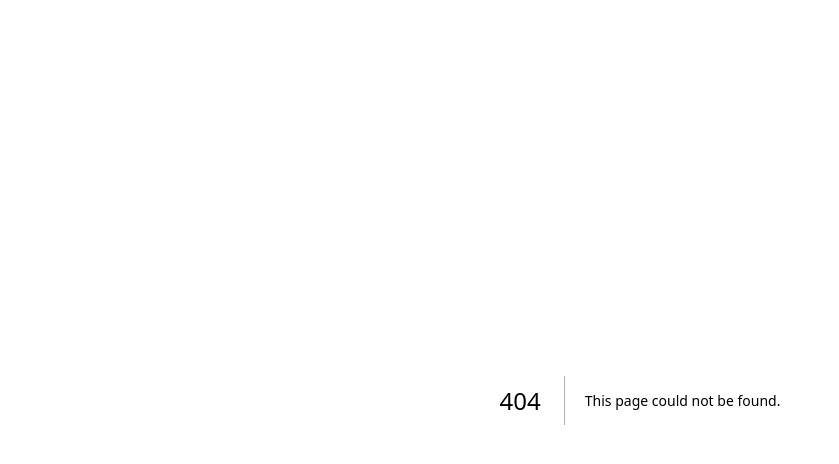
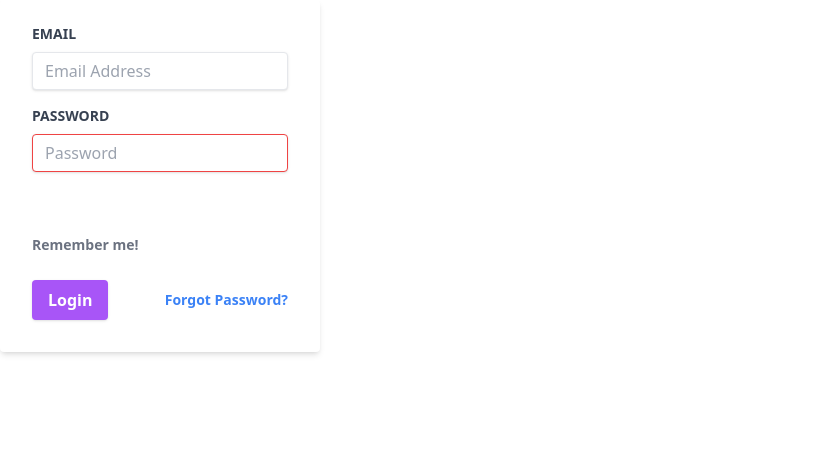
Before and after one commit to haseakito/SNS, a Next.js app in the folder client/: page /login in a window 1280 px wide. Before the commit this address had no page. Shown: the top 464 px of the page, without its empty margins (0-839 px from the left). Built offline with nearby package versions, Linux system fonts and the light colour scheme.

Commit message:
Implemented login form

```diff
--- /dev/null
+++ b/client/components/LoginForm.tsx
@@ -0,0 +1,64 @@
+import React from 'react'
+import { useForm } from 'react-hook-form'
+
+export function LoginForm() {
+
+    const { register, handleSubmit, formState: { errors }} = useForm({ mode: 'onSubmit' })
+
+    // Function handling the submit user input
+    const onSubmit = () => {
+
+    }
+  return (
+    <div className='w-full max-w-xs'>
+        <form className='bg-white shadow-md rounded px-8 pt-6 pb-8 mb-4' onSubmit={handleSubmit(onSubmit)}>
+            <div className='mb-4'>
+                <label className='block uppercase text-gray-700 text-sm font-bold mb-2'>
+                    Email
+                </label>
+                <input type='email' placeholder='Email Address'
+                className='shadow appearance-none border rounded w-full py-2 px-3 text-gray-700 leading-tight focus:outline-none focus:shadow-outline'
+                {...register('email', {
+                    required: true,
+                    pattern: {
+                        value: /\S+@\S+\.\S+/,
+                        message: "Entered value does not match email format!"
+                    }
+                })}
+                />
+            </div>
+            <div className='mb-6'>
+                <label className='block uppercase text-gray-700 text-sm font-bold mb-2'>
+                    Password
+                </label>
+                <input type='password' placeholder='Password'
+                className='shadow appearance-none border border-red-500 rounded w-full py-2 px-3 text-gray-700 mb-3 leading-tight focus:outline-none focus:shadow-outline'
+                {...register('password', {
+                    required: true,
+                    minLength: { value: 8, message: "Password must have at least 8 characters" }
+                })}
+                />
+            </div>
+            <div className='md:flex md:items-center mb-6'>
+                <div className='md:w-1/3"></di'>
+                    <label className='md:w-2/3 block text-gray-500 font-bold'>
+                        <input className='mr-2 leading-tight" type="checkbox' />
+                        <span className='text-sm'>
+                            Remember me!
+                        </span>
+                    </label>
+                </div>
+            </div>
+            <div className='flex items-center justify-between'>
+                <button className='shadow bg-purple-500 hover:bg-purple-400 focus:shadow-outline focus:outline-none text-white font-bold py-2 px-4 rounded'>
+                    Login
+                </button>
+                <a className='inline-block align-baseline font-bold text-sm text-blue-500 hover:text-blue-800'
+                href='#'>
+                    Forgot Password?
+                </a>
+            </div>
+        </form>
+    </div>
+  )
+}
--- /dev/null
+++ b/client/pages/login.tsx
@@ -0,0 +1,10 @@
+import { LoginForm } from '@/components/LoginForm'
+import React from 'react'
+
+export default function login() {
+  return (
+    <div>
+        <LoginForm />
+    </div>
+  )
+}
```
